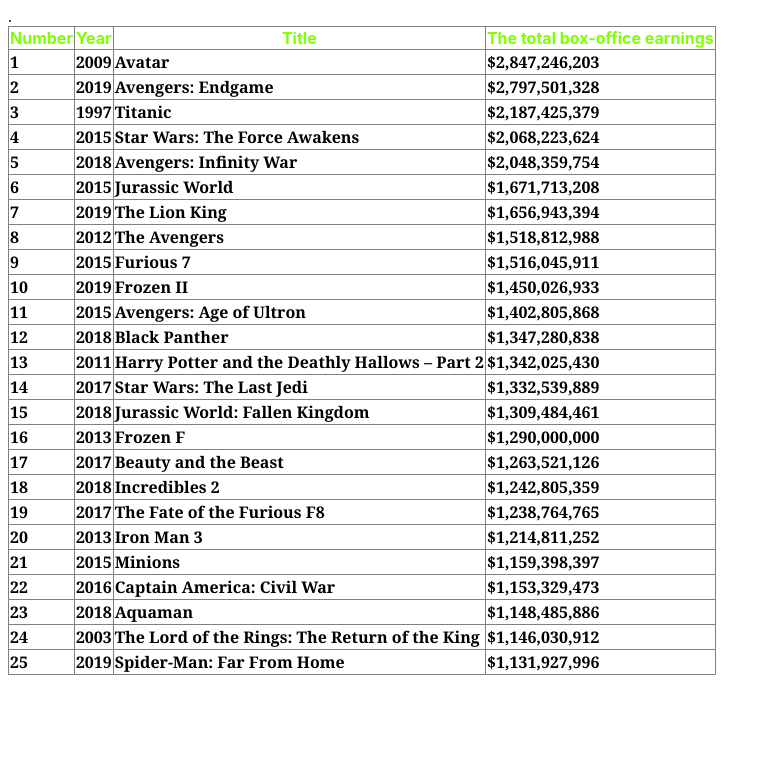
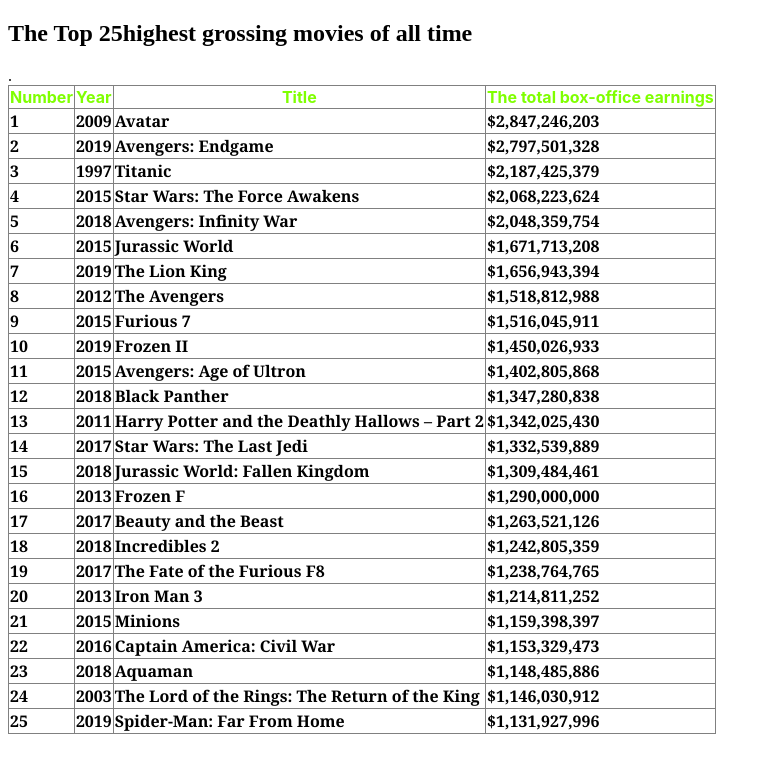
Before and after one commit to zandilebelovedkolo-ITvarsity/Module-1Assessment-4, a plain HTML site: page index.html in a window 1280 px wide. Shown: the whole page, without its empty margins (0-771 px from the left). Drawn offline with Linux system fonts and the light colour scheme.

Commit message:
Update index.html

```diff
--- a/index.html
+++ b/index.html
@@ -4,6 +4,7 @@
         <link rel="stylesheet" href="style.css" >
     </head>
     <body>
+    <h2>The Top 25highest grossing movies of all time</h2>
 .   <table border="1">
     <tr>
         <th>Number</th>
```
